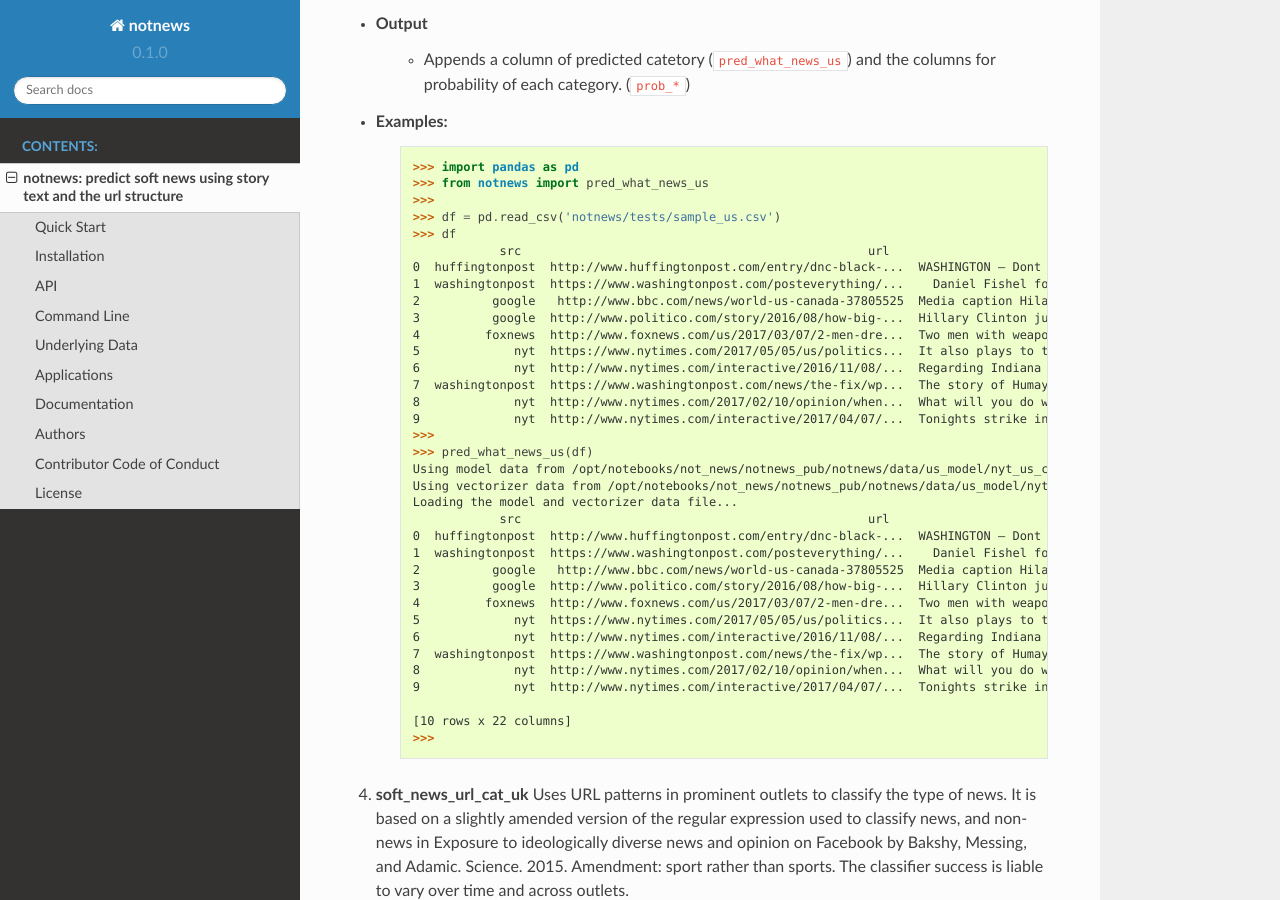
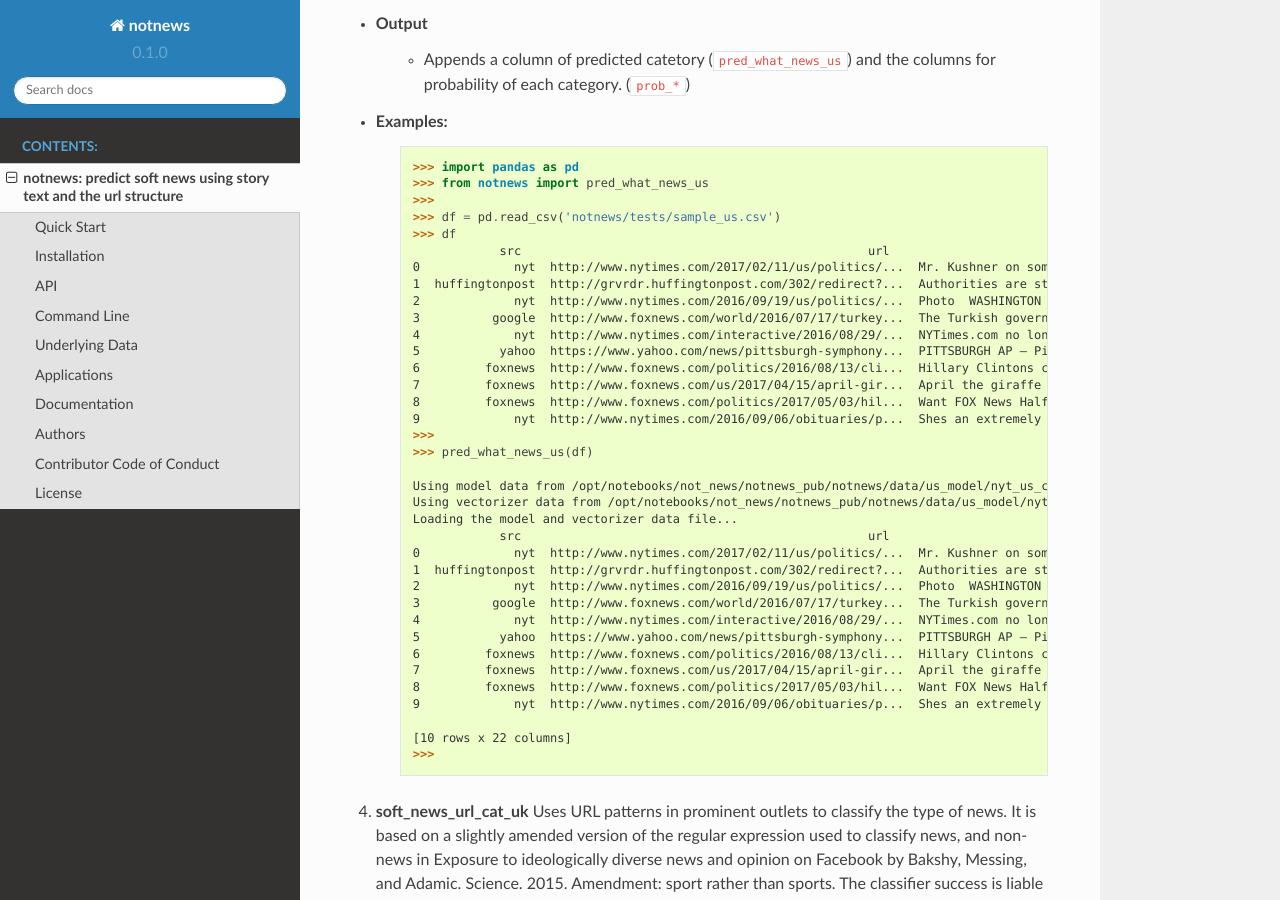
Before and after one commit to notnews/notnews, a Sphinx documentation site: the page built from docs/source/notnews.rst, in a window 1280 px wide and 900 px high, scrolled down 3776 px. Built offline with Sphinx 7.4.7 and the Read the Docs theme 2.0.0, drawn with Linux system fonts in a browser that asks for light colours; some of the changed text lies outside the part shown.

Commit message:
update US sample data

```diff
--- a/docs/source/notnews.rst
+++ b/docs/source/notnews.rst
@@ -49,31 +49,31 @@ Quick Start
     >>> df = pd.read_csv('./notnews/tests/sample_us.csv')
     >>> df
                 src                                                url                                               text
-    0  huffingtonpost  http://www.huffingtonpost.com/entry/dnc-black-...  WASHINGTON ― Dont offer support for the concre...
-    1  washingtonpost  https://www.washingtonpost.com/posteverything/...    Daniel Fishel for The Washington Post  When ...
-    2          google   http://www.bbc.com/news/world-us-canada-37805525  Media caption Hilary Clinton said The American...
-    3          google  http://www.politico.com/story/2016/08/how-big-...  Hillary Clinton just outbounced Donald Trump. ...
-    4         foxnews  http://www.foxnews.com/us/2017/03/07/2-men-dre...  Two men with weapons and dressed as clowns sca...
-    5             nyt  https://www.nytimes.com/2017/05/05/us/politics...  It also plays to the Democratic line of attack...
-    6             nyt  http://www.nytimes.com/interactive/2016/11/08/...  Regarding Indiana Im not particularly interest...
-    7  washingtonpost  https://www.washingtonpost.com/news/the-fix/wp...  The story of Humayun Khan — and his parents — ...
-    8             nyt  http://www.nytimes.com/2017/02/10/opinion/when...  What will you do when terrorists attack or U.S...
-    9             nyt  http://www.nytimes.com/interactive/2017/04/07/...  Tonights strike in Syria appears to be a propo...
+    0             nyt  http://www.nytimes.com/2017/02/11/us/politics/...  Mr. Kushner on something of a crash course in ...
+    1  huffingtonpost  http://grvrdr.huffingtonpost.com/302/redirect?...  Authorities are still searching for a man susp...
+    2             nyt  http://www.nytimes.com/2016/09/19/us/politics/...  Photo  WASHINGTON — In releasing a far more so...
+    3          google  http://www.foxnews.com/world/2016/07/17/turkey...  The Turkish government on Sunday ratcheted up ...
+    4             nyt  http://www.nytimes.com/interactive/2016/08/29/...  NYTimes.com no longer supports Internet Explor...
+    5           yahoo  https://www.yahoo.com/news/pittsburgh-symphony...  PITTSBURGH AP — Pittsburgh Symphony Orchestra ...
+    6         foxnews  http://www.foxnews.com/politics/2016/08/13/cli...  Hillary Clintons campaign is questioning a rep...
+    7         foxnews  http://www.foxnews.com/us/2017/04/15/april-gir...  April the giraffe has given birth at a New Yor...
+    8         foxnews  http://www.foxnews.com/politics/2017/05/03/hil...  Want FOX News Halftime Report in your inbox ev...
+    9             nyt  http://www.nytimes.com/2016/09/06/obituaries/p...  Shes an extremely liberated woman Ms. DeCrow s...
     >>>
     >>> # Get the Soft News URL category
     >>> df_soft_news_url_cat_us  = soft_news_url_cat_us(df, col='url')
     >>> df_soft_news_url_cat_us
-                src                                                url                                               text soft_lab  hard_lab
-    0  huffingtonpost  http://www.huffingtonpost.com/entry/dnc-black-...  WASHINGTON ― Dont offer support for the concre...     None       NaN
-    1  washingtonpost  https://www.washingtonpost.com/posteverything/...    Daniel Fishel for The Washington Post  When ...     None       NaN
-    2          google   http://www.bbc.com/news/world-us-canada-37805525  Media caption Hilary Clinton said The American...     None       1.0
-    3          google  http://www.politico.com/story/2016/08/how-big-...  Hillary Clinton just outbounced Donald Trump. ...     None       1.0
-    4         foxnews  http://www.foxnews.com/us/2017/03/07/2-men-dre...  Two men with weapons and dressed as clowns sca...     None       1.0
-    5             nyt  https://www.nytimes.com/2017/05/05/us/politics...  It also plays to the Democratic line of attack...     None       1.0
-    6             nyt  http://www.nytimes.com/interactive/2016/11/08/...  Regarding Indiana Im not particularly interest...     None       1.0
-    7  washingtonpost  https://www.washingtonpost.com/news/the-fix/wp...  The story of Humayun Khan — and his parents — ...     None       1.0
-    8             nyt  http://www.nytimes.com/2017/02/10/opinion/when...  What will you do when terrorists attack or U.S...     None       NaN
-    9             nyt  http://www.nytimes.com/interactive/2017/04/07/...  Tonights strike in Syria appears to be a propo...     None       1.0
+                src                                                url                                               text  soft_lab  hard_lab
+    0             nyt  http://www.nytimes.com/2017/02/11/us/politics/...  Mr. Kushner on something of a crash course in ...       NaN       1.0
+    1  huffingtonpost  http://grvrdr.huffingtonpost.com/302/redirect?...  Authorities are still searching for a man susp...       NaN       NaN
+    2             nyt  http://www.nytimes.com/2016/09/19/us/politics/...  Photo  WASHINGTON — In releasing a far more so...       NaN       1.0
+    3          google  http://www.foxnews.com/world/2016/07/17/turkey...  The Turkish government on Sunday ratcheted up ...       NaN       1.0
+    4             nyt  http://www.nytimes.com/interactive/2016/08/29/...  NYTimes.com no longer supports Internet Explor...       NaN       1.0
+    5           yahoo  https://www.yahoo.com/news/pittsburgh-symphony...  PITTSBURGH AP — Pittsburgh Symphony Orchestra ...       1.0       NaN
+    6         foxnews  http://www.foxnews.com/politics/2016/08/13/cli...  Hillary Clintons campaign is questioning a rep...       NaN       1.0
+    7         foxnews  http://www.foxnews.com/us/2017/04/15/april-gir...  April the giraffe has given birth at a New Yor...       NaN       NaN
+    8         foxnews  http://www.foxnews.com/politics/2017/05/03/hil...  Want FOX News Halftime Report in your inbox ev...       NaN       1.0
+    9             nyt  http://www.nytimes.com/2016/09/06/obituaries/p...  Shes an extremely liberated woman Ms. DeCrow s...       NaN       NaN
     >>>
 
 
@@ -159,32 +159,32 @@ API
         >>> df = pd.read_csv('notnews/tests/sample_us.csv')
         >>> df
                     src                                                url                                               text
-        0  huffingtonpost  http://www.huffingtonpost.com/entry/dnc-black-...  WASHINGTON ― Dont offer support for the concre...
-        1  washingtonpost  https://www.washingtonpost.com/posteverything/...    Daniel Fishel for The Washington Post  When ...
-        2          google   http://www.bbc.com/news/world-us-canada-37805525  Media caption Hilary Clinton said The American...
-        3          google  http://www.politico.com/story/2016/08/how-big-...  Hillary Clinton just outbounced Donald Trump. ...
-        4         foxnews  http://www.foxnews.com/us/2017/03/07/2-men-dre...  Two men with weapons and dressed as clowns sca...
-        5             nyt  https://www.nytimes.com/2017/05/05/us/politics...  It also plays to the Democratic line of attack...
-        6             nyt  http://www.nytimes.com/interactive/2016/11/08/...  Regarding Indiana Im not particularly interest...
-        7  washingtonpost  https://www.washingtonpost.com/news/the-fix/wp...  The story of Humayun Khan — and his parents — ...
-        8             nyt  http://www.nytimes.com/2017/02/10/opinion/when...  What will you do when terrorists attack or U.S...
-        9             nyt  http://www.nytimes.com/interactive/2017/04/07/...  Tonights strike in Syria appears to be a propo...
+        0             nyt  http://www.nytimes.com/2017/02/11/us/politics/...  Mr. Kushner on something of a crash course in ...
+        1  huffingtonpost  http://grvrdr.huffingtonpost.com/302/redirect?...  Authorities are still searching for a man susp...
+        2             nyt  http://www.nytimes.com/2016/09/19/us/politics/...  Photo  WASHINGTON — In releasing a far more so...
+        3          google  http://www.foxnews.com/world/2016/07/17/turkey...  The Turkish government on Sunday ratcheted up ...
+        4             nyt  http://www.nytimes.com/interactive/2016/08/29/...  NYTimes.com no longer supports Internet Explor...
+        5           yahoo  https://www.yahoo.com/news/pittsburgh-symphony...  PITTSBURGH AP — Pittsburgh Symphony Orchestra ...
+        6         foxnews  http://www.foxnews.com/politics/2016/08/13/cli...  Hillary Clintons campaign is questioning a rep...
+        7         foxnews  http://www.foxnews.com/us/2017/04/15/april-gir...  April the giraffe has given birth at a New Yor...
+        8         foxnews  http://www.foxnews.com/politics/2017/05/03/hil...  Want FOX News Halftime Report in your inbox ev...
+        9             nyt  http://www.nytimes.com/2016/09/06/obituaries/p...  Shes an extremely liberated woman Ms. DeCrow s...
         >>>
         >>> pred_soft_news_us(df)
         Using model data from /opt/notebooks/not_news/notnews_pub/notnews/data/us_model/nyt_us_soft_news_classifier.joblib...
         Using vectorizer data from /opt/notebooks/not_news/notnews_pub/notnews/data/us_model/nyt_us_soft_news_vectorizer.joblib...
         Loading the model and vectorizer data file...
                     src                                                url                                               text  prob_soft_news_us
-        0  huffingtonpost  http://www.huffingtonpost.com/entry/dnc-black-...  WASHINGTON ― Dont offer support for the concre...           0.171090
-        1  washingtonpost  https://www.washingtonpost.com/posteverything/...    Daniel Fishel for The Washington Post  When ...           0.202707
-        2          google   http://www.bbc.com/news/world-us-canada-37805525  Media caption Hilary Clinton said The American...           0.107870
-        3          google  http://www.politico.com/story/2016/08/how-big-...  Hillary Clinton just outbounced Donald Trump. ...           0.592496
-        4         foxnews  http://www.foxnews.com/us/2017/03/07/2-men-dre...  Two men with weapons and dressed as clowns sca...           0.048173
-        5             nyt  https://www.nytimes.com/2017/05/05/us/politics...  It also plays to the Democratic line of attack...           0.041430
-        6             nyt  http://www.nytimes.com/interactive/2016/11/08/...  Regarding Indiana Im not particularly interest...           0.511113
-        7  washingtonpost  https://www.washingtonpost.com/news/the-fix/wp...  The story of Humayun Khan — and his parents — ...           0.043211
-        8             nyt  http://www.nytimes.com/2017/02/10/opinion/when...  What will you do when terrorists attack or U.S...           0.004672
-        9             nyt  http://www.nytimes.com/interactive/2017/04/07/...  Tonights strike in Syria appears to be a propo...           0.090724
+        0             nyt  http://www.nytimes.com/2017/02/11/us/politics/...  Mr. Kushner on something of a crash course in ...           0.175099
+        1  huffingtonpost  http://grvrdr.huffingtonpost.com/302/redirect?...  Authorities are still searching for a man susp...           0.044617
+        2             nyt  http://www.nytimes.com/2016/09/19/us/politics/...  Photo  WASHINGTON — In releasing a far more so...           0.010398
+        3          google  http://www.foxnews.com/world/2016/07/17/turkey...  The Turkish government on Sunday ratcheted up ...           0.011246
+        4             nyt  http://www.nytimes.com/interactive/2016/08/29/...  NYTimes.com no longer supports Internet Explor...           0.021861
+        5           yahoo  https://www.yahoo.com/news/pittsburgh-symphony...  PITTSBURGH AP — Pittsburgh Symphony Orchestra ...           0.372437
+        6         foxnews  http://www.foxnews.com/politics/2016/08/13/cli...  Hillary Clintons campaign is questioning a rep...           0.077207
+        7         foxnews  http://www.foxnews.com/us/2017/04/15/april-gir...  April the giraffe has given birth at a New Yor...           0.481287
+        8         foxnews  http://www.foxnews.com/politics/2017/05/03/hil...  Want FOX News Halftime Report in your inbox ev...           0.004383
+        9             nyt  http://www.nytimes.com/2016/09/06/obituaries/p...  Shes an extremely liberated woman Ms. DeCrow s...           0.694037
         >>>
 
 
@@ -218,32 +218,33 @@ API
         >>> df = pd.read_csv('notnews/tests/sample_us.csv')
         >>> df
                     src                                                url                                               text
-        0  huffingtonpost  http://www.huffingtonpost.com/entry/dnc-black-...  WASHINGTON ― Dont offer support for the concre...
-        1  washingtonpost  https://www.washingtonpost.com/posteverything/...    Daniel Fishel for The Washington Post  When ...
-        2          google   http://www.bbc.com/news/world-us-canada-37805525  Media caption Hilary Clinton said The American...
-        3          google  http://www.politico.com/story/2016/08/how-big-...  Hillary Clinton just outbounced Donald Trump. ...
-        4         foxnews  http://www.foxnews.com/us/2017/03/07/2-men-dre...  Two men with weapons and dressed as clowns sca...
-        5             nyt  https://www.nytimes.com/2017/05/05/us/politics...  It also plays to the Democratic line of attack...
-        6             nyt  http://www.nytimes.com/interactive/2016/11/08/...  Regarding Indiana Im not particularly interest...
-        7  washingtonpost  https://www.washingtonpost.com/news/the-fix/wp...  The story of Humayun Khan — and his parents — ...
-        8             nyt  http://www.nytimes.com/2017/02/10/opinion/when...  What will you do when terrorists attack or U.S...
-        9             nyt  http://www.nytimes.com/interactive/2017/04/07/...  Tonights strike in Syria appears to be a propo...
+        0             nyt  http://www.nytimes.com/2017/02/11/us/politics/...  Mr. Kushner on something of a crash course in ...
+        1  huffingtonpost  http://grvrdr.huffingtonpost.com/302/redirect?...  Authorities are still searching for a man susp...
+        2             nyt  http://www.nytimes.com/2016/09/19/us/politics/...  Photo  WASHINGTON — In releasing a far more so...
+        3          google  http://www.foxnews.com/world/2016/07/17/turkey...  The Turkish government on Sunday ratcheted up ...
+        4             nyt  http://www.nytimes.com/interactive/2016/08/29/...  NYTimes.com no longer supports Internet Explor...
+        5           yahoo  https://www.yahoo.com/news/pittsburgh-symphony...  PITTSBURGH AP — Pittsburgh Symphony Orchestra ...
+        6         foxnews  http://www.foxnews.com/politics/2016/08/13/cli...  Hillary Clintons campaign is questioning a rep...
+        7         foxnews  http://www.foxnews.com/us/2017/04/15/april-gir...  April the giraffe has given birth at a New Yor...
+        8         foxnews  http://www.foxnews.com/politics/2017/05/03/hil...  Want FOX News Halftime Report in your inbox ev...
+        9             nyt  http://www.nytimes.com/2016/09/06/obituaries/p...  Shes an extremely liberated woman Ms. DeCrow s...
         >>>
         >>> pred_what_news_us(df)
+
         Using model data from /opt/notebooks/not_news/notnews_pub/notnews/data/us_model/nyt_us_classifier.joblib...
         Using vectorizer data from /opt/notebooks/not_news/notnews_pub/notnews/data/us_model/nyt_us_vectorizer.joblib...
         Loading the model and vectorizer data file...
                     src                                                url                                               text  ... prob_sports  prob_style  prob_travel
-        0  huffingtonpost  http://www.huffingtonpost.com/entry/dnc-black-...  WASHINGTON ― Dont offer support for the concre...  ...    0.001404    0.003325     0.000519
-        1  washingtonpost  https://www.washingtonpost.com/posteverything/...    Daniel Fishel for The Washington Post  When ...  ...    0.000359    0.004530     0.000000
-        2          google   http://www.bbc.com/news/world-us-canada-37805525  Media caption Hilary Clinton said The American...  ...    0.000000    0.004288     0.000000
-        3          google  http://www.politico.com/story/2016/08/how-big-...  Hillary Clinton just outbounced Donald Trump. ...  ...    0.045792    0.009661     0.000072
-        4         foxnews  http://www.foxnews.com/us/2017/03/07/2-men-dre...  Two men with weapons and dressed as clowns sca...  ...    0.002152    0.002666     0.072833
-        5             nyt  https://www.nytimes.com/2017/05/05/us/politics...  It also plays to the Democratic line of attack...  ...    0.000000    0.001695     0.000000
-        6             nyt  http://www.nytimes.com/interactive/2016/11/08/...  Regarding Indiana Im not particularly interest...  ...    0.430395    0.010029     0.002200
-        7  washingtonpost  https://www.washingtonpost.com/news/the-fix/wp...  The story of Humayun Khan — and his parents — ...  ...    0.000909    0.027996     0.000507
-        8             nyt  http://www.nytimes.com/2017/02/10/opinion/when...  What will you do when terrorists attack or U.S...  ...    0.000055    0.001063     0.000000
-        9             nyt  http://www.nytimes.com/interactive/2017/04/07/...  Tonights strike in Syria appears to be a propo...  ...    0.000665    0.035810     0.000372
+        0             nyt  http://www.nytimes.com/2017/02/11/us/politics/...  Mr. Kushner on something of a crash course in ...  ...    0.000000    0.037708     0.000000
+        1  huffingtonpost  http://grvrdr.huffingtonpost.com/302/redirect?...  Authorities are still searching for a man susp...  ...    0.000505    0.000243     0.000416
+        2             nyt  http://www.nytimes.com/2016/09/19/us/politics/...  Photo  WASHINGTON — In releasing a far more so...  ...    0.000000    0.051815     0.000000
+        3          google  http://www.foxnews.com/world/2016/07/17/turkey...  The Turkish government on Sunday ratcheted up ...  ...    0.001302    0.001378     0.000040
+        4             nyt  http://www.nytimes.com/interactive/2016/08/29/...  NYTimes.com no longer supports Internet Explor...  ...    0.003500    0.010600     0.000973
+        5           yahoo  https://www.yahoo.com/news/pittsburgh-symphony...  PITTSBURGH AP — Pittsburgh Symphony Orchestra ...  ...    0.161347    0.009316     0.000476
+        6         foxnews  http://www.foxnews.com/politics/2016/08/13/cli...  Hillary Clintons campaign is questioning a rep...  ...    0.006366    0.003844     0.005973
+        7         foxnews  http://www.foxnews.com/us/2017/04/15/april-gir...  April the giraffe has given birth at a New Yor...  ...    0.000808    0.047357     0.015018
+        8         foxnews  http://www.foxnews.com/politics/2017/05/03/hil...  Want FOX News Halftime Report in your inbox ev...  ...    0.000626    0.000459     0.000000
+        9             nyt  http://www.nytimes.com/2016/09/06/obituaries/p...  Shes an extremely liberated woman Ms. DeCrow s...  ...    0.000000    0.019162     0.000000
 
         [10 rows x 22 columns]
         >>>
```
Also changed, not shown: README.rst (+62 -61 lines), 1 other file.
